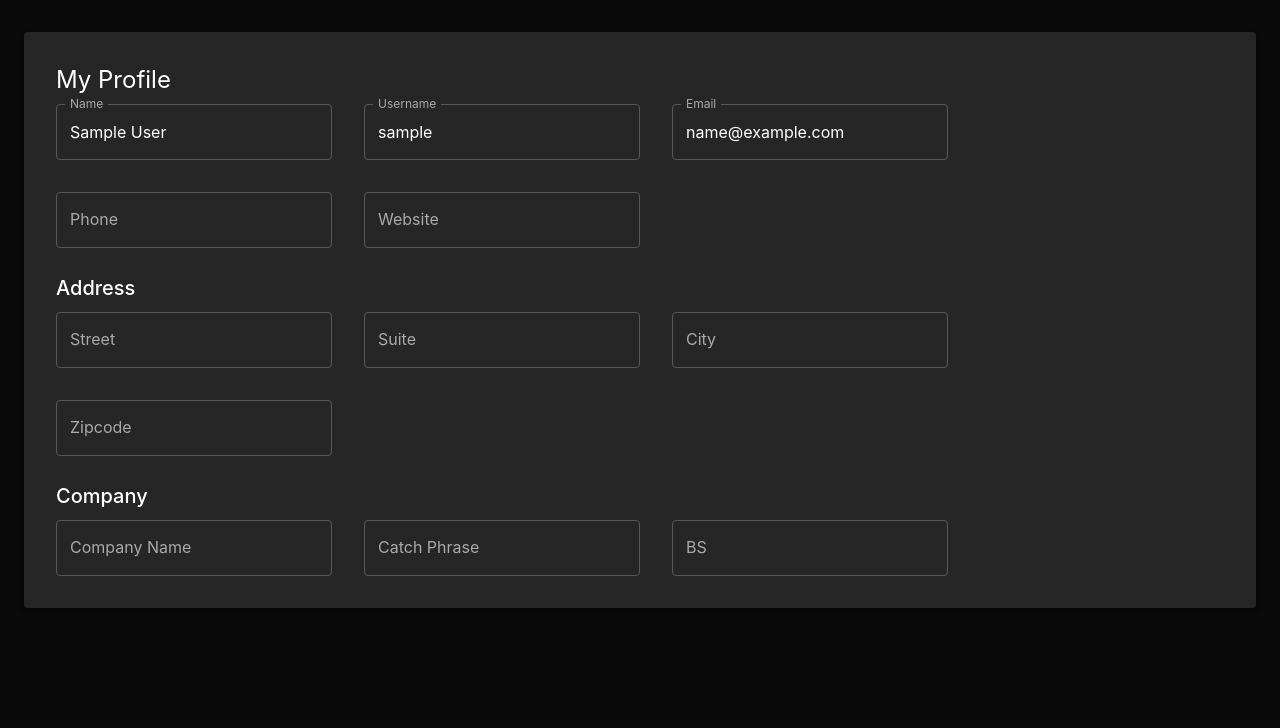
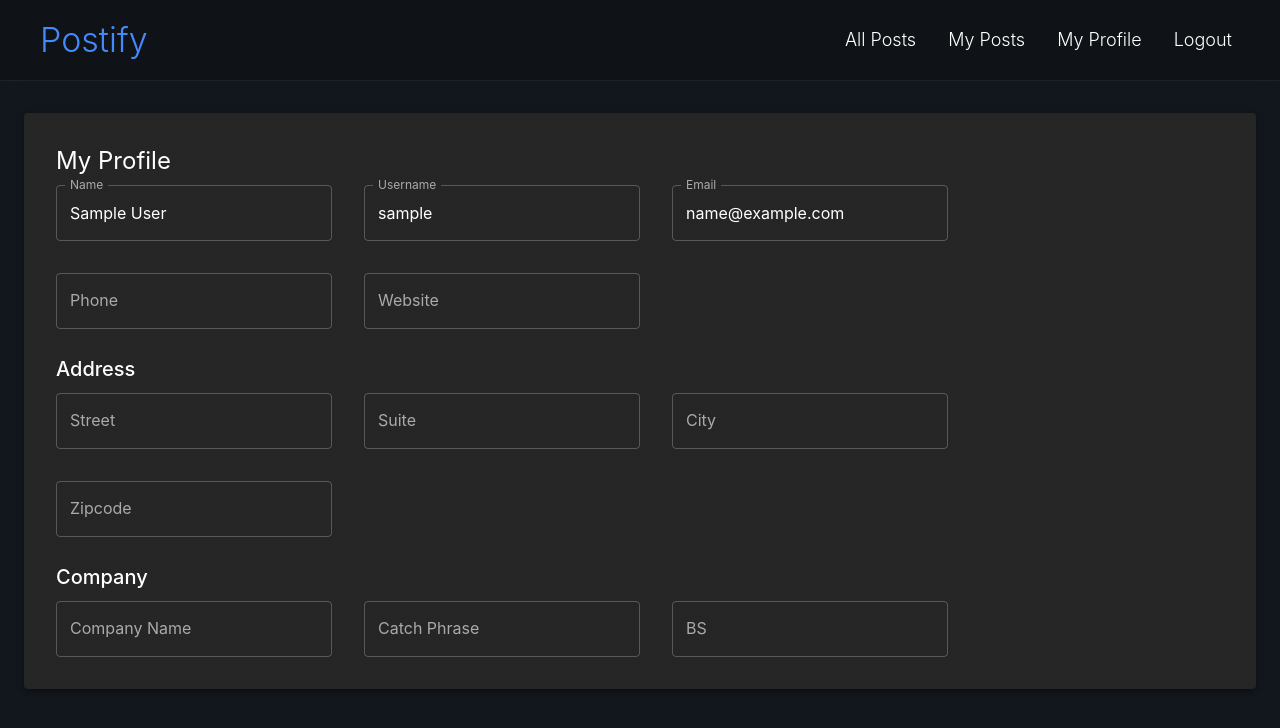
Before and after one commit to wevekamola/Postify-frontend, a React (Vite) app: page /myprofile in a window 1280 px wide. Shown: the top 728 px of the page. Built offline with nearby package versions, Linux system fonts and the light colour scheme; sample sign-in values are in the browser's storage.

Commit message:
refactor(ui): redesign navbar with sticky glass effect and hide on login screen; add global gradient background

```diff
--- a/src/App.css
+++ b/src/App.css
@@ -3,6 +3,7 @@
   margin: 0 auto;
   padding: 2rem;
   text-align: center;
+  background: "linear-gradient(hsl(210, 24%, 11%) 90%, hsla(210, 100%, 23%, 0.2) 100%)",
 }
 
 body{
--- a/src/App.jsx
+++ b/src/App.jsx
@@ -1,5 +1,5 @@
 import React from "react";
-import { BrowserRouter, Routes, Route } from "react-router-dom";
+import { BrowserRouter, Routes, Route, useLocation } from "react-router-dom";
 import { ThemeProvider } from "@mui/material/styles";
 import CssBaseline from "@mui/material/CssBaseline";
 import theme from "./theme/theme";
@@ -13,12 +13,15 @@ import ProtectedRoute from "./components/ProtectedRoute";
 import GuestRoute from "./components/GuestRoute";
 import Navbar from "./components/Navbar";
 
-function App() {
+function AppLayout() {
+  const location = useLocation();
+  const isLoginPage = location.pathname === "/";
+
   return (
-    <ThemeProvider theme={theme}>
-      <CssBaseline />
-      <BrowserRouter>
-        {/* <Navbar /> */}
+    <>
+      {/* Show Navbar only if not login page */}
+      {!isLoginPage && <Navbar />}
+
       <Routes>
         <Route
           path="/"
@@ -61,6 +64,16 @@ function App() {
           }
         />
       </Routes>
+    </>
+  );
+}
+
+function App() {
+  return (
+    <ThemeProvider theme={theme}>
+      <CssBaseline />
+      <BrowserRouter>
+        <AppLayout />
       </BrowserRouter>
     </ThemeProvider>
   );
--- a/src/components/Navbar.jsx
+++ b/src/components/Navbar.jsx
@@ -1,5 +1,11 @@
 import React from "react";
-import { AppBar, Toolbar, Typography, Box, Button } from "@mui/material";
+import {
+  AppBar,
+  Toolbar,
+  Typography,
+  Box,
+  Button,
+} from "@mui/material";
 import { useSelector, useDispatch } from "react-redux";
 import { useNavigate } from "react-router-dom";
 import { logout } from "../Reducers/auth.reducer";
@@ -15,28 +21,41 @@ export default function Navbar() {
   };
 
   return (
-    <AppBar position="static" sx={{ mb: 4 }}>
+    <AppBar
+      position="sticky"
+      elevation={0}
+      sx={{
+        top: 0,
+        zIndex: 1100,
+        borderBottom: "1px solid hsla(220, 20%, 25%, 0.4)",
+        backgroundColor: "hsla(210, 14%, 7%, 0.7)",
+        backdropFilter: "blur(8px)",
+        WebkitBackdropFilter: "blur(8px)",
+        px: 2,
+        py: 1,
+      }}
+    >
       <Toolbar sx={{ justifyContent: "space-between" }}>
         <Typography
-          variant="h6"
-          sx={{ cursor: "pointer" }}
-          onClick={() => navigate(currentUser ? "/posts" : "/")}
+          variant="h4"
+          sx={{ cursor: "pointer", fontWeight: 300, color:"#448aff" }}
+          onClick={() => navigate("/posts")}
         >
-          Redux CRUD App
+          Postify
         </Typography>
 
         {currentUser && (
           <Box display="flex" gap={2}>
-            <Button color="inherit" onClick={() => navigate("/")}>
+            <Button color="inherit"  sx={{ cursor: "pointer", fontWeight: 300, fontSize:18 }} onClick={() => navigate("/posts")}>
               All Posts
             </Button>
-            <Button color="inherit" onClick={() => navigate("/myposts")}>
+            <Button color="inherit"  sx={{ cursor: "pointer", fontWeight: 300, fontSize:18 }} onClick={() => navigate("/myposts")}>
               My Posts
             </Button>
-            <Button color="inherit" onClick={() => navigate("/myprofile")}>
+            <Button color="inherit"  sx={{ cursor: "pointer", fontWeight: 300, fontSize:18 }} onClick={() => navigate("/myprofile")}>
               My Profile
             </Button>
-            <Button color="inherit" onClick={handleLogout}>
+            <Button color="inherit"  sx={{ cursor: "pointer", fontWeight: 300, fontSize:18 }} onClick={handleLogout}>
               Logout
             </Button>
           </Box>
--- a/src/theme/theme.js
+++ b/src/theme/theme.js
@@ -2,7 +2,7 @@ import { createTheme } from "@mui/material/styles";
 
 const theme = createTheme({
   palette: {
-    mode: "dark", // or 'light'
+    mode: "dark",
     primary: {
       main: "#1976d2",
     },
@@ -23,6 +23,17 @@ const theme = createTheme({
       fontWeight: 600,
     },
   },
+  components: {
+    MuiCssBaseline: {
+      styleOverrides: {
+        body: {
+          margin: 0,
+          padding: 0,
+          background: "linear-gradient(hsl(210, 24%, 9%) 100%, hsla(210, 100%, 23%, 0.2) 100%)",
+        },
+      },
+    },
+  },
 });
 
 export default theme;
```
Lines whose indentation alone changed are shown as unchanged.
